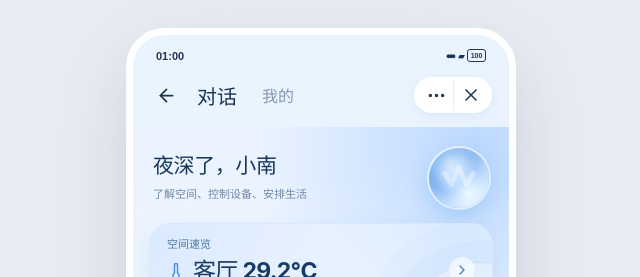
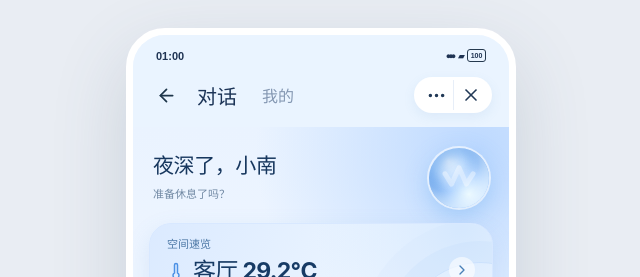
Before and after one commit to zhangyn8/weijia-miniapp-demo, a React (Vite) app: page / in a window 1280 px wide. Shown: the top 277 px of the page, without its empty margins (319-959 px from the left). Built offline with nearby package versions, Linux system fonts and the light colour scheme.

Commit message:
Make home subtitle context-aware

```diff
--- a/src/App.tsx
+++ b/src/App.tsx
@@ -136,6 +136,13 @@ function greetingForHour(hour: number) {
   if (hour < 13) return "中午好";
   if (hour < 18) return "下午好";
   return "晚上好";
+}
+const livingRoomTemperatureC = 29.2;
+function homeSubtitleFor(hour: number, livingRoomTemperatureC: number | null) {
+  if (hour >= 21 || hour < 6) return "准备休息了吗？";
+  if (livingRoomTemperatureC === null) return "客厅状态暂时无法更新，稍后再看看？";
+  if (livingRoomTemperatureC >= 28) return "今天客厅有点热，要开空调吗？";
+  return "家里现在挺舒适，要看看别的房间吗？";
 }
 const prompts: {
   id: Scenario;
@@ -1430,7 +1437,7 @@ export default function App() {
                 <div className="ai-hero">
                   <div className="ai-welcome">
                     <h1>{greetingForHour(currentTime.getHours())}，{demoUserName}</h1>
-                    <p>了解空间、控制设备、安排生活</p>
+                    <p>{homeSubtitleFor(currentTime.getHours(), offline ? null : livingRoomTemperatureC)}</p>
                   </div>
                   <div className="ai-orb" aria-hidden="true">
                     <svg className="ai-orb-mark" viewBox="0 0 100 100" fill="none">
@@ -1460,7 +1467,7 @@ export default function App() {
                     <span className="ai-status-temp">
                       <Thermometer size={16} />
                       <strong>
-                        {offline ? "设备状态待确认" : "客厅 29.2°C"}
+                        {offline ? "设备状态待确认" : `客厅 ${livingRoomTemperatureC}°C`}
                       </strong>
                     </span>
                     <span className="ai-status-sub">
```
